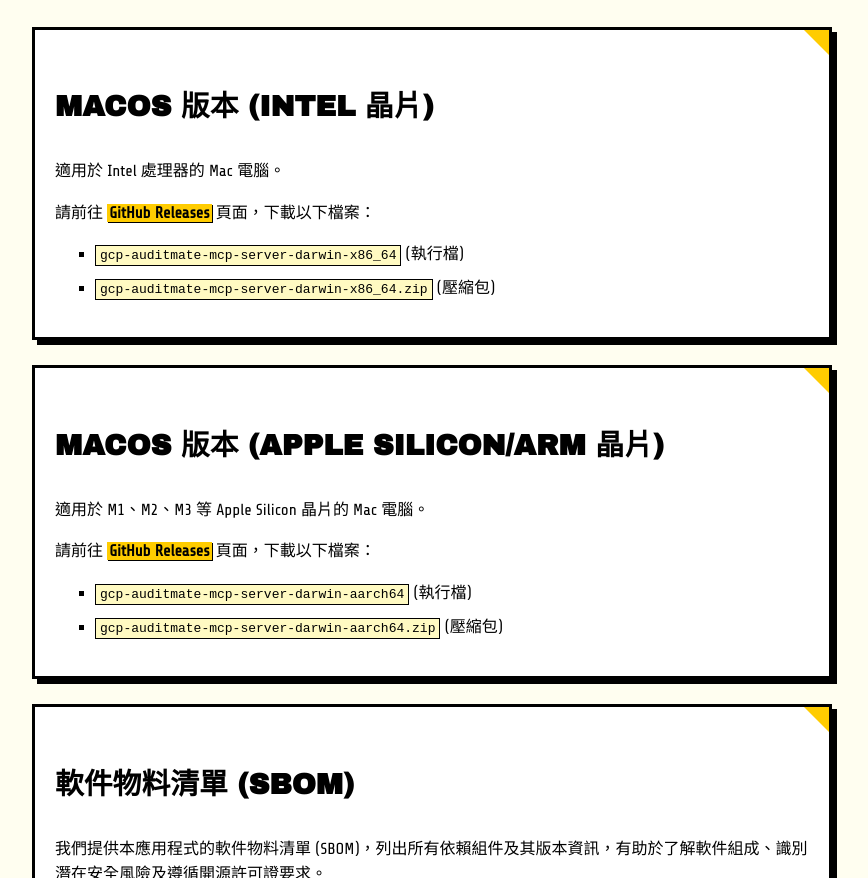
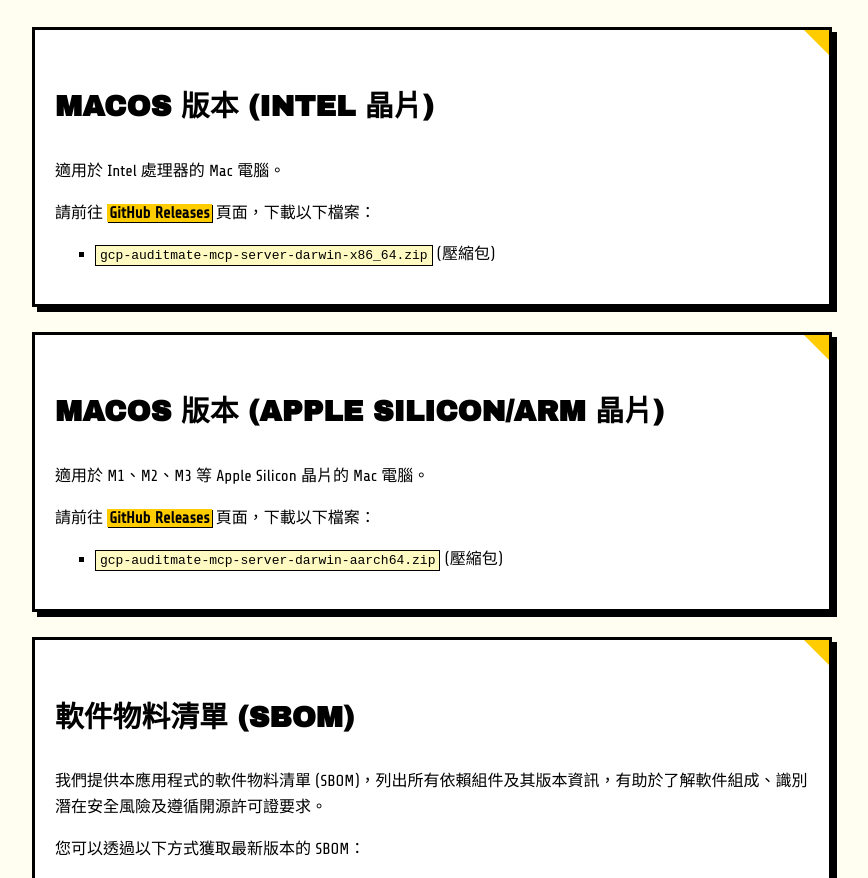
Before and after one commit to samzhu/gcp-auditmate-mcp-server, a plain HTML site: page site/index.html in a window 1280 px wide. Shown: the part 222-1100 px from the top of the page, without its empty margins (208-1076 px from the left). Drawn offline with Linux system fonts and the light colour scheme.

Commit message:
更新 native-release.yml，修正互動式 SBOM 報告的鏈接地址。更新 index.html，移除不必要的執行檔下載說明，以簡化使用者指引。

```diff
--- a/site/index.html
+++ b/site/index.html
@@ -196,7 +196,6 @@
       <p>適用於 Intel 處理器的 Mac 電腦。</p>
       <p>請前往 <a href="https://github.com/samzhu/gcp-auditmate-mcp-server/releases">GitHub Releases</a> 頁面，下載以下檔案：</p>
       <ul>
-        <li><code>gcp-auditmate-mcp-server-darwin-x86_64</code> (執行檔)</li>
         <li><code>gcp-auditmate-mcp-server-darwin-x86_64.zip</code> (壓縮包)</li>
       </ul>
     </div>
@@ -206,7 +205,6 @@
       <p>適用於 M1、M2、M3 等 Apple Silicon 晶片的 Mac 電腦。</p>
       <p>請前往 <a href="https://github.com/samzhu/gcp-auditmate-mcp-server/releases">GitHub Releases</a> 頁面，下載以下檔案：</p>
       <ul>
-        <li><code>gcp-auditmate-mcp-server-darwin-aarch64</code> (執行檔)</li>
         <li><code>gcp-auditmate-mcp-server-darwin-aarch64.zip</code> (壓縮包)</li>
       </ul>
     </div>
```
Also changed, not shown: 1 other file.
